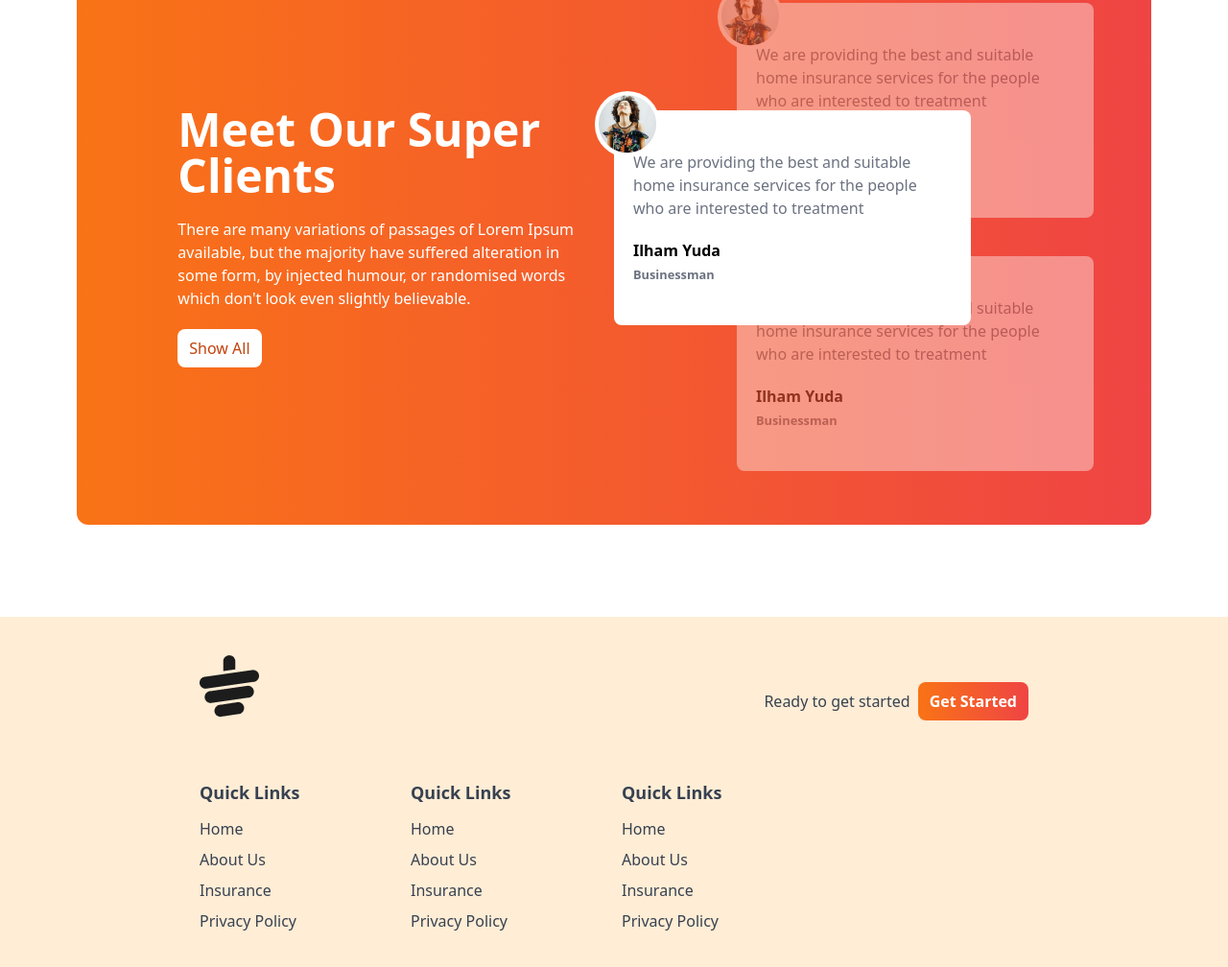
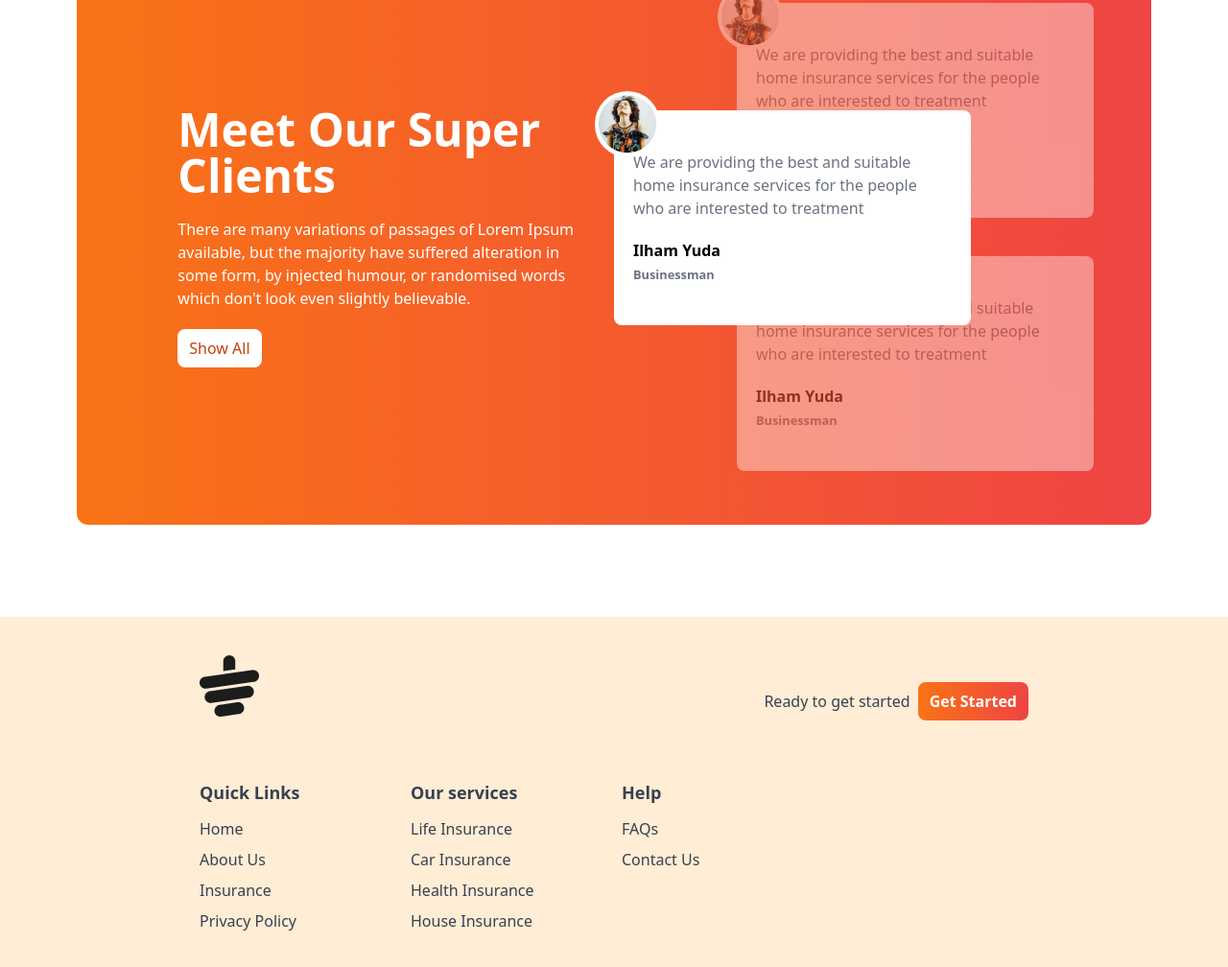
Before and after one commit to Mrb-Rafi/tea-house-practice, a plain HTML site: page index.html in a window 1280 px wide. Shown: the part 1886-2894 px from the top of the page at 96% size. Drawn offline with nearby package versions, Linux system fonts and the light colour scheme.

Commit message:
minor change

```diff
--- a/index.html
+++ b/index.html
@@ -242,24 +242,22 @@
         <!-- second col -->
 
         <div>
-          <h3 class="font-semibold text-lg mb-3">Quick Links</h3>
+          <h3 class="font-semibold text-lg mb-3">Our services</h3>
           <ul class="space-y-2">
-            <li><a class="hover:text-orange-600" href="#">Home</a></li>
-            <li><a class="hover:text-orange-600" href="#">About Us</a></li>
-            <li><a class="hover:text-orange-600" href="#">Insurance</a></li>
-            <li><a class="hover:text-orange-600" href="#">Privacy Policy</a></li>
+            <li><a class="hover:text-orange-600" href="#">Life Insurance</a></li>
+            <li><a class="hover:text-orange-600" href="#">Car Insurance</a></li>
+            <li><a class="hover:text-orange-600" href="#">Health Insurance</a></li>
+            <li><a class="hover:text-orange-600" href="#">House Insurance</a></li>
           </ul>
          </div>
 
         <!-- third col -->
 
         <div>
-          <h3 class="font-semibold text-lg mb-3">Quick Links</h3>
+          <h3 class="font-semibold text-lg mb-3">Help</h3>
           <ul class="space-y-2">
-            <li><a class="hover:text-orange-600" href="#">Home</a></li>
-            <li><a class="hover:text-orange-600" href="#">About Us</a></li>
-            <li><a class="hover:text-orange-600" href="#">Insurance</a></li>
-            <li><a class="hover:text-orange-600" href="#">Privacy Policy</a></li>
+            <li><a class="hover:text-orange-600" href="#">FAQs</a></li>
+            <li><a class="hover:text-orange-600" href="#">Contact Us</a></li>
           </ul>
         </div>
 
```
